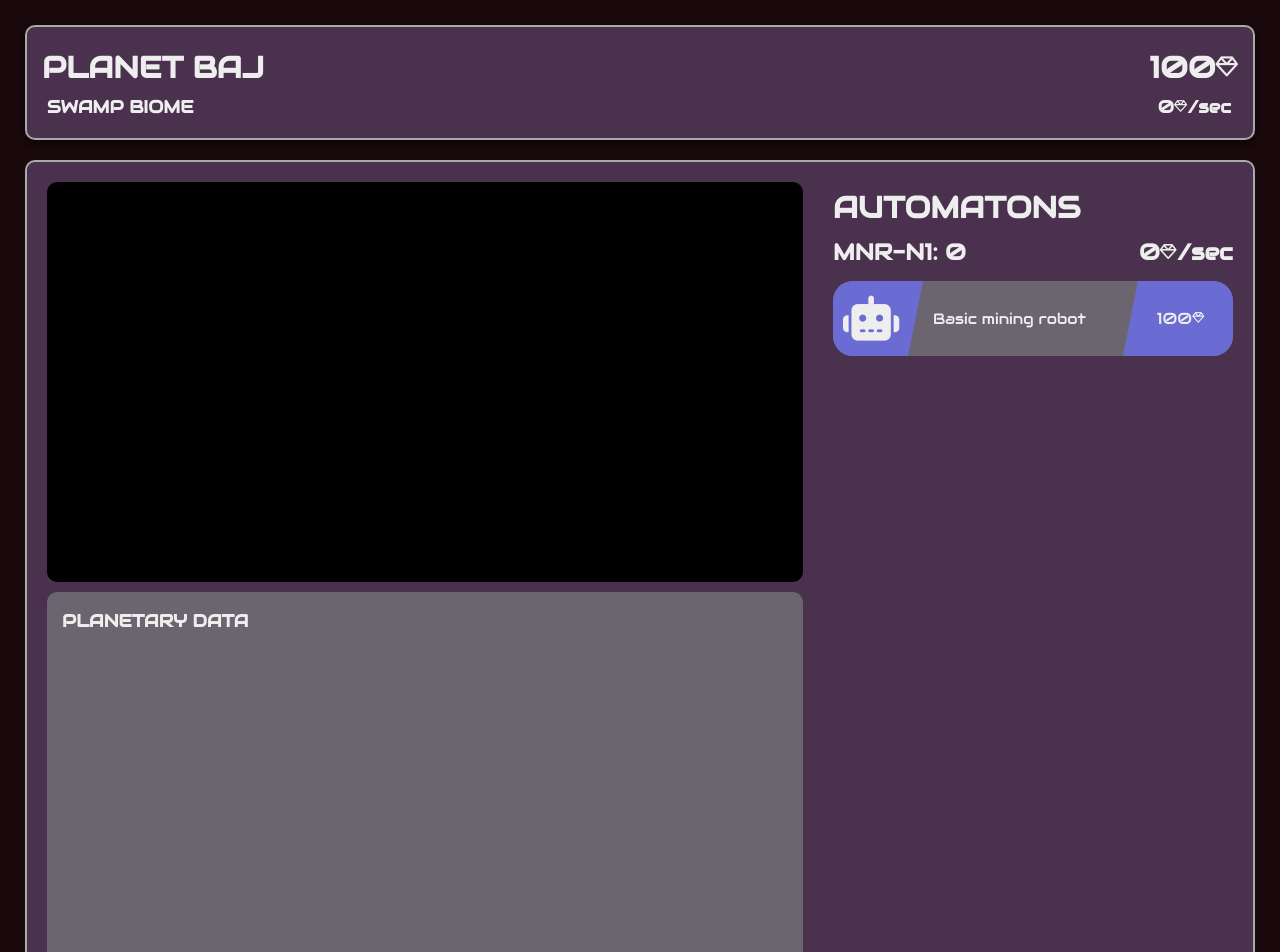
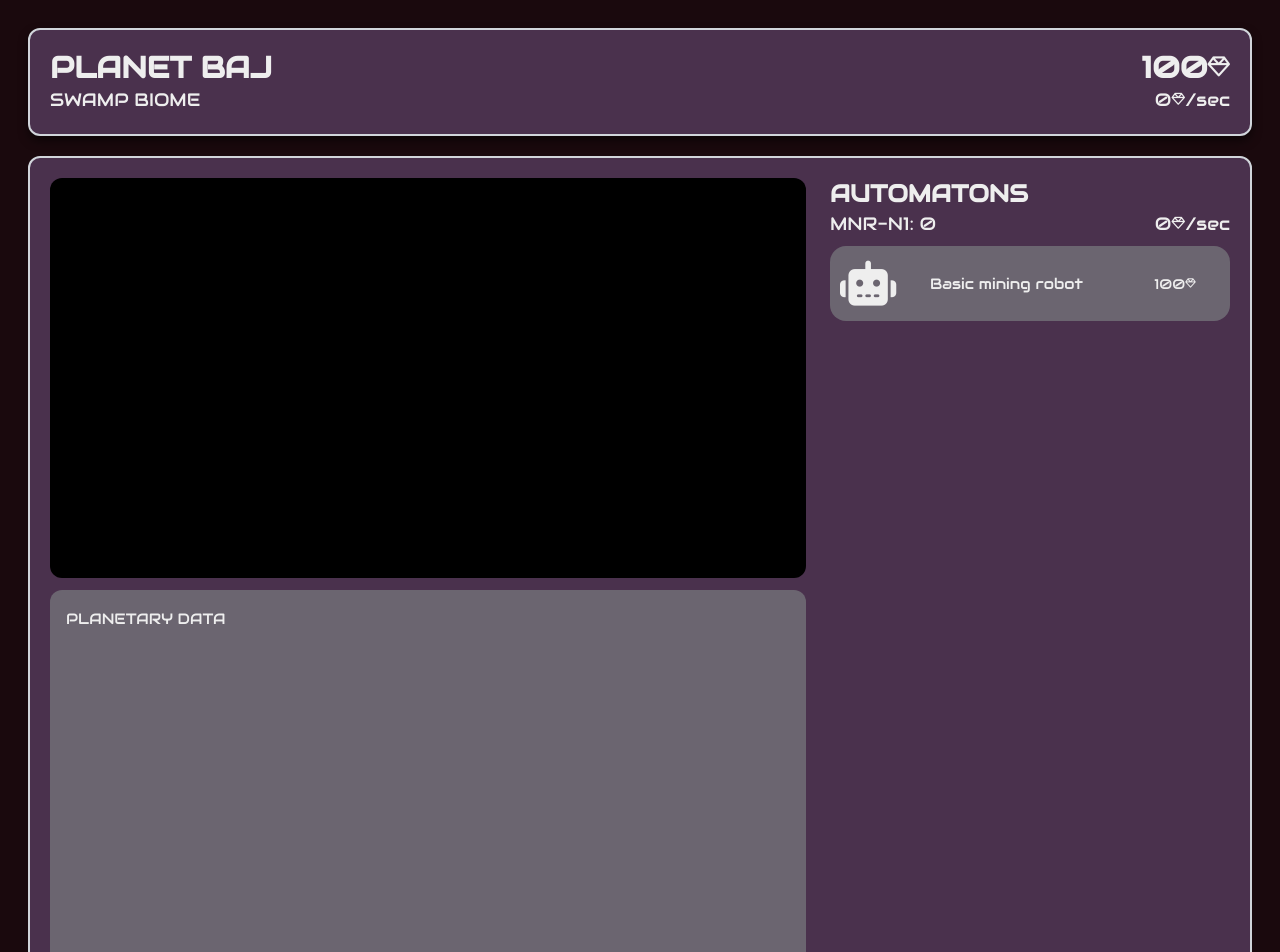
Before and after one commit to Justin-MacIntosh/DeeperAndDarker, a React (Create React App) app in the folder app/: page / in a window 1280 px wide. Shown: the top 952 px of the page. Built offline with nearby package versions, Linux system fonts and the light colour scheme.

Commit message:
Refactored using Tailwind CSS

```diff
--- a/app/package.json
+++ b/app/package.json
@@ -3,6 +3,7 @@
   "version": "0.1.0",
   "private": true,
   "dependencies": {
+    "@headlessui/react": "^2.2.7",
     "@testing-library/dom": "^10.4.1",
     "@testing-library/jest-dom": "^6.6.4",
     "@testing-library/react": "^16.3.0",
@@ -40,5 +41,8 @@
       "last 1 firefox version",
       "last 1 safari version"
     ]
+  },
+  "devDependencies": {
+    "tailwindcss": "^3.4.17"
   }
 }
--- a/app/src/App.tsx
+++ b/app/src/App.tsx
@@ -1,4 +1,6 @@
-import { useEffect, useReducer, useRef } from 'react';
+import { useEffect, useReducer, useRef, useState } from 'react';
+
+import { Description, Dialog, DialogBackdrop, DialogPanel, DialogTitle } from '@headlessui/react'
 
 import {
   INITIAL_GAME_STATE, gameStateReducer, GameStateContext,
@@ -8,12 +10,12 @@ import RobotDisplay from './components/RobotDisplay';
 import { formatNumber } from './helpers/formatNumber';
 
 const LOADED_GAME_STATE = loadGameState() || INITIAL_GAME_STATE;
-if (LOADED_GAME_STATE.timeOfflineData) {
-  alert(`You were offline for ${Math.floor(LOADED_GAME_STATE.timeOfflineData.timeElapsed / 1000)} seconds and earned ${formatNumber(LOADED_GAME_STATE.timeOfflineData.moneyEarned)} gems!`);
-}
 
 const App = () => {
   const [gameState, dispatch] = useReducer(gameStateReducer, LOADED_GAME_STATE);
+
+  console.log("rerender");
+  let [isOpen, setIsOpen] = useState(LOADED_GAME_STATE.timeOfflineData !== undefined);
 
   const saveCurrentGameData = () => {
     const timeSaved = Date.now();
@@ -45,49 +47,125 @@ const App = () => {
 
   const lastDateTimeSaved = new Date(gameState.timeSaved).toLocaleString();
 
+  let offlineDataElement = null;
+  if (gameState.timeOfflineData) {
+    const { moneyEarned, timeElapsed } = gameState.timeOfflineData;
+    offlineDataElement = (
+      <Dialog open={isOpen} onClose={() => setIsOpen(false)} className="relative z-50">
+        <DialogBackdrop className="fixed inset-0 bg-black/50" />
+        <div className="fixed inset-0 flex w-screen items-center justify-center p-4">
+          <DialogPanel
+            className="
+              max-w-lg p-12
+              bg-dark-purple
+              border-gray-300 border-solid border-2 rounded-xl"
+          >
+            <DialogTitle className="text-2xl mb-3">Offline earnings</DialogTitle>
+            <Description>
+              You were offline for {Math.round(timeElapsed/ 1000)} second(s) and
+              earned {formatNumber(moneyEarned)} resources!
+            </Description>
+          </DialogPanel>
+        </div>
+      </Dialog>
+    );
+  }
+
   return (
+    <div className="p-7 bg-dark-purple">
       <GameStateContext value={{state: gameState, dispatch: dispatch}}>
-      <header className="header">
-        <div className="header-left">
-          <h1>PLANET BAJ</h1>
-          <h3 style={{"paddingLeft": "5px"}}>SWAMP BIOME</h3>
+        { offlineDataElement }
+        <header
+          className="
+            min-w-[1100px] sticky top-2.5 z-10 p-5 mb-5
+            bg-med-purple
+            border-gray-300 border-solid border-2 rounded-xl
+            flex flex-row
+            shadow-[0_5px_10px_rgba(0,0,0,0.5)]"
+        >
+          <div
+            id="planet-title"
+            className="min-w-[400px]"
+          >
+            <h1 className='text-3xl font-bold'>PLANET BAJ</h1>
+            <h3 className="text-lg">SWAMP BIOME</h3>
           </div>
-        <div className="header-middle"/>
-        <div className="header-right">
-          <h1>{formatNumber(gameState.currentMoney)}<i className="fa-regular fa-gem fa-xs"/></h1>
-          <h3 className="global-production">{formatNumber(gameState.moneyPerSecond)}<i className="fa-regular fa-gem fa-xs"/>/sec</h3>
+          <div className="flex-grow"/>
+          <div
+            id="production-stats"
+            className="min-w-[400px] text-right"
+          >
+            <h1 className="text-3xl font-bold">
+              {formatNumber(gameState.currentMoney)}<i className="fa-regular fa-gem fa-xs"/>
+            </h1>
+            <h3 className="text-lg">
+              {formatNumber(gameState.moneyPerSecond)}<i className="fa-regular fa-gem fa-xs"/>/sec
+            </h3>
           </div>
         </header>
-      <div className="main">
-        <div className="content">
-          <div className="content-planetary-row">
-            <div className="planet-display"></div>
-            <div className="planetary-data-display">
+        <div
+          className="
+            min-w-[1100px] p-5
+            bg-med-purple
+            border-gray-300 border-solid border-2 rounded-xl
+            flex flex-row gap-6"
+        >
+          <div
+            id="content"
+            className="
+              min-w-[500px] flex-grow-[4]
+              rounded-xl
+              flex flex-col gap-3"
+          >
+            <div
+              id="content-planetary-row"
+              className="flex flex-col 2xl:flex-row rounded-xl gap-3"
+            >
+              <div
+                id="planet-display"
+                className="
+                  min-h-[400px] bg-black
+                  w-full rounded-xl
+                  2xl:w-[500px] 2xl:rounded-l-xl 2xl:rounded-r-none"
+              ></div>
+              <div
+                id="planetary-data-display"
+                className="
+                  p-4 min-h-[400px] bg-light-purple
+                  flex-1 rounded-xl
+                  2xl:rounded-l-none 2xl:rounded-r-xl"
+              >
                 <h3>PLANETARY DATA</h3>
               </div>
             </div>
             <div className="content-structures-row">
-            <div className="structure-display">
+              <div
+                id="structure-display"
+                className="
+                  p-4 min-h-[400px] bg-light-purple
+                  flex-1 rounded-xl"
+              >
                 <h3>STRUCTURES</h3>
               </div>
             </div>
           </div>
-        <div className="sidebar">
-          <h1 className="bots-title">AUTOMATONS</h1>
+          <div className="flex-1 min-w-[400px]">
+            <h1 className="text-2xl font-bold">AUTOMATONS</h1>
 
             {Object.entries(gameState.robots).map(([_, robot]) => (
               robot.isBeingShown && <RobotDisplay robot={robot}/>
             ))}
           </div>
         </div>
-      <footer className="footer">
-        <div className="footer-middle"></div>
-        <div className="footer-right">
-          { lastDateTimeSaved && <span className="last-saved-display">Last saved {lastDateTimeSaved}</span> }
+        <footer className="h-5 mb-2 py-3 flex-display">
+          <div className="flex-1"></div>
+          <div className="min-w-[400px] text-right">
+            { lastDateTimeSaved && <span className="mr-3">Last saved {lastDateTimeSaved}</span> }
             <button className="save-button" onClick={saveCurrentGameData}>Save</button>
           </div>
         </footer>
       </GameStateContext>
+    </div>
   );
 }
 export default App;
--- a/app/src/components/Card.css
+++ b/app/src/components/Card.css
@@ -1,15 +1,3 @@
-.card {
-  background-color: #6B6570;
-  height: 75px;
-  max-height: 75px;
-  overflow: hidden;
-  border-radius: 20px;
-  display: flex;
-  transition: all .2s;
-  position: relative;
-  backface-visibility: hidden;
-  -webkit-backface-visibility: hidden;
-}
 .card-disabled {
   filter: brightness(75%);
   cursor: not-allowed;
@@ -26,40 +14,8 @@
 }
 
 .card-icon {
-  padding: 10px;
   clip-path: polygon(0 0, 90px 0, 75px 100%, 0 100%);
-  min-width: 100px;
-  height: 75px;
-}
-.card-icon > span {
-  line-height: 55px;
-}
-.card-content {
-  flex-grow: 1;
-  display: flex;
-  align-items: center;
-  align-content: center;
-  gap: 3px;
 }
 .card-suffix {
-  min-width: 110px;
-  font-size:medium;
-  text-align: center;
-  align-content: center;
   clip-path: polygon(15px 0, 100% 0, 100% 100%, 0 100%);
-  padding-left: 5px;
 }
-
-/* Color-specific styles */
-.card-blue > .card-icon,
-.card-blue > .card-suffix {
-  background-color: rgb(107, 107, 212);
-}
-.card-red > .card-icon,
-.card-red > .card-suffix {
-  background-color: rgb(218, 95, 87);
-}
-.card-green > .card-icon,
-.card-green > .card-suffix {
-  background-color: rgb(87, 151, 62);
-}
--- a/app/src/components/Card.tsx
+++ b/app/src/components/Card.tsx
@@ -10,17 +10,36 @@ interface CardProps {
 }
 
 const Card = (props: CardProps) => {
-  const colorClass = `card-${props.color}`;
-  const dsiabledClass = props.isClickDisabled ? "card-disabled" : "";
+  const colorClass = `bg-card-${props.color}`;
+  const disabledClass = props.isClickDisabled ? "card-disabled" : "";
   return (
-    <div className={`card noselect ${colorClass} ${dsiabledClass}`} onClick={(e) => {e.preventDefault(); props.onClick();}}>
-      <div className="card-icon">
-        <span className={`fa-solid fa-3x ${props.iconName}`}></span>
+    <div
+      className={
+        `flex h-[75px] max-h-[75px] overflow-hidden
+        rounded-2xl bg-light-purple
+        transition-all noselect
+        card ${disabledClass}`
+      }
+      onClick={
+        (e) => {
+          e.preventDefault();
+          props.onClick();
+        }
+      }
+    >
+      <div className={`p-[10px] min-w-[100px] h-[75px] card-icon ${colorClass}`}>
+        <span className={`fa-solid fa-3x leading-[55px] ${props.iconName}`}/>
       </div>
-      <div className="card-content">
+      <div className="flex flex-1 items-center">
         {props.contentElement}
       </div>
-      <div className="card-suffix">
+      <div
+        className={
+          `min-w-[110px] text-sm
+          text-center content-center
+          card-suffix ${colorClass}`
+        }
+      >
         {props.suffixElement}
       </div>
     </div>
--- a/app/src/components/RobotDisplay.tsx
+++ b/app/src/components/RobotDisplay.tsx
@@ -4,20 +4,16 @@ import Card from './Card';
 import { GameStateContext, Robot } from '../game_state/GameState';
 import { formatNumber } from '../helpers/formatNumber';
 
-interface RobotDisplayProps {
-  robot: Robot;
-}
-
-const RobotDisplay = (props: RobotDisplayProps) => {
+const RobotDisplay = (props: { robot: Robot; }) => {
   const robot = props.robot;
   const {state, dispatch} = useContext(GameStateContext);
 
-  const animateClass = robot.animateAppearance ? "robot-fade-in" : "";
+  const animateClass = robot.animateAppearance ? "fade-in" : "";
   return (
-    <div className={`robot-container ${animateClass}`}>
-      <div className="robot-stats-container">
-        <h2 className="robot-name">{robot.name}: {robot.count}</h2>
-        <h2 className="robot-production">{formatNumber(robot.count * robot.baseProduction)}<i className="fa-regular fa-gem fa-xs"/>/sec</h2>
+    <div className={`mb-5 ${animateClass}`}>
+      <div className="text-lg flex flex-row mb-2">
+        <h2 className="flex-1">{robot.name}: {robot.count}</h2>
+        <h2 className="flex-1 text-right">{formatNumber(robot.count * robot.baseProduction)}<i className="fa-regular fa-gem fa-xs"/>/sec</h2>
       </div>
       <Card
         color={robot.color}
--- a/app/src/game_state/gameStateStorage.ts
+++ b/app/src/game_state/gameStateStorage.ts
@@ -20,6 +20,7 @@ export const loadGameState = (): GameState | null => {
     moneyEarned: moneyEarned,
     timeElapsed: timeElapsed
   };
+  console.log(parsedState)
 
   return { ...parsedState };
 }
--- a/app/src/style.css
+++ b/app/src/style.css
@@ -1,3 +1,6 @@
+@tailwind base;
+@tailwind components;
+@tailwind utilities;
 
 /* Global Style Reset */
 * {
@@ -9,7 +12,6 @@
 }
 body {
   font-family: "Audiowide", sans-serif;
-  font-weight: 100;
   font-size: 15px;
   line-height: 1.7;
   color: #eee;
@@ -24,127 +26,8 @@ body {
                                   supported by Chrome, Edge, Opera and Firefox */
 }
 
-/* App-specific styles */
-body {
-  background-color: #1A090D;
-  margin: 25px;
-}
-
-.header {
-  position: sticky;
-  top: 10px;
-  background-color: #4A314d;
-  border-radius: 10px;
-  border: #aaa 2px solid;
-  box-shadow: 0px 5px 10px rgba(0, 0, 0, 0.5);
-  padding: 15px;
-  margin-bottom: 20px;
-  display: flex;
-  min-width: 1100px;
-}
-.header-left {
-  min-width: 400px;
-}
-.header-middle {
-  flex-grow: 1;
-}
-.header-right {
-  min-width: 400px;
-  text-align: right;
-}
-.global-production {
-  padding-right: 7px;
-}
-.main {
-  padding: 20px;
-  border-radius: 10px;
-  background-color: #4A314d;
-  border: #aaa 2px solid;
-  display: flex;
-  flex-direction: row;
-  gap: 30px;
-  min-width: 1100px;
-}
-
-/* Content */
-.content {
-  border-radius: 10px;
-  flex: 4;
-  min-width: 500px;
-
-  display: flex;
-  flex-direction: column;
-}
-.content-planetary-row {
-  display: flex;
-  flex-direction: row;
-
-  border-radius: 10px;
-  margin-bottom: 10px;
-  gap: 10px;
-}
-.planet-display {
-  min-height: 400px;
-  width: 500px;
-  border-radius: 10px 0px 0px 10px;
-  background-color: black;
-  backface-visibility: hidden;
-  -webkit-backface-visibility: hidden;
-}
-.planetary-data-display {
-  min-height: 400px;
-  border-radius: 0px 10px 10px 0px;
-  background-color: #6B6570;
-  padding: 15px;
-  flex: 2;
-}
-
-@media (max-width: 1440px) {
-  .content-planetary-row {
-    flex-direction: column;
-  }
-  .planet-display {
-    width: 100%;
-    border-radius: 10px;
-    clip-path: none;
-  }
-  .planetary-data-display {
-    border-radius: 10px;
-    clip-path: none;
-  }
-}
-
-.content-planetary-row {
-}
-.structure-display {
-  min-height: 400px;
-  border-radius: 10px;
-  background-color: #6B6570;
-  padding: 15px;
-  flex: 2;
-}
-
 /* Sidebar */
-.sidebar {
-  min-width: 400px;
-  flex: 1
-}
-.robot-container {
-  margin-bottom: 20px
-}
-.robot-stats-container {
-  display: flex;
-  flex-direction: row;
-  margin-bottom: 10px;
-}
-.robot-name {
-  flex: 1;
-}
-.robot-production {
-  flex: 1;
-  text-align: right;
-}
-.robot-fade-in {
+.fade-in {
   animation: fade-in 0.5s ease-in-out;
 }
 @keyframes fade-in {
@@ -159,21 +42,6 @@ body {
 }
 
 /* Footer */
-.footer {
-  height: 20px;
-  padding: 10px;
-  display: flex;
-}
-.footer-middle {
-  flex-grow: 1;
-}
-.footer-right {
-  min-width: 400px;
-  text-align: right;
-}
-.last-saved-display {
-  margin-right: 10px;
-}
 .save-button {
   background-color: #4A314d;
   color: #eee;
@@ -182,10 +50,10 @@ body {
   border: none;
 }
 .save-button:hover {
-  filter: brightness(115%);
+  filter: brightness(130%);
   cursor: pointer;
 }
 .save-button:active {
   filter: brightness(110%);
-  transform: scale(0.95);
+  transform: scale(0.98);
 }
--- /dev/null
+++ b/app/tailwind.config.js
@@ -0,0 +1,17 @@
+/** @type {import('tailwindcss').Config} */
+module.exports = {
+  content: ["./src/**/*.{js,jsx,ts,tsx}",],
+  theme: {
+    extend: {
+      colors: {
+        'dark-purple': '#1A090D',
+        'med-purple': '#4A314d',
+        'light-purple': '#6B6570',
+        'card-blue': '#6B6BD4',
+        'card-red': '#DA5F57',
+        'card-green': '#57973E',
+      },
+    }
+  },
+  plugins: [],
+}
```
Also changed, not shown: 1 other file (tests, documents, lock files or other folders). Lines whose indentation alone changed are shown as unchanged.
